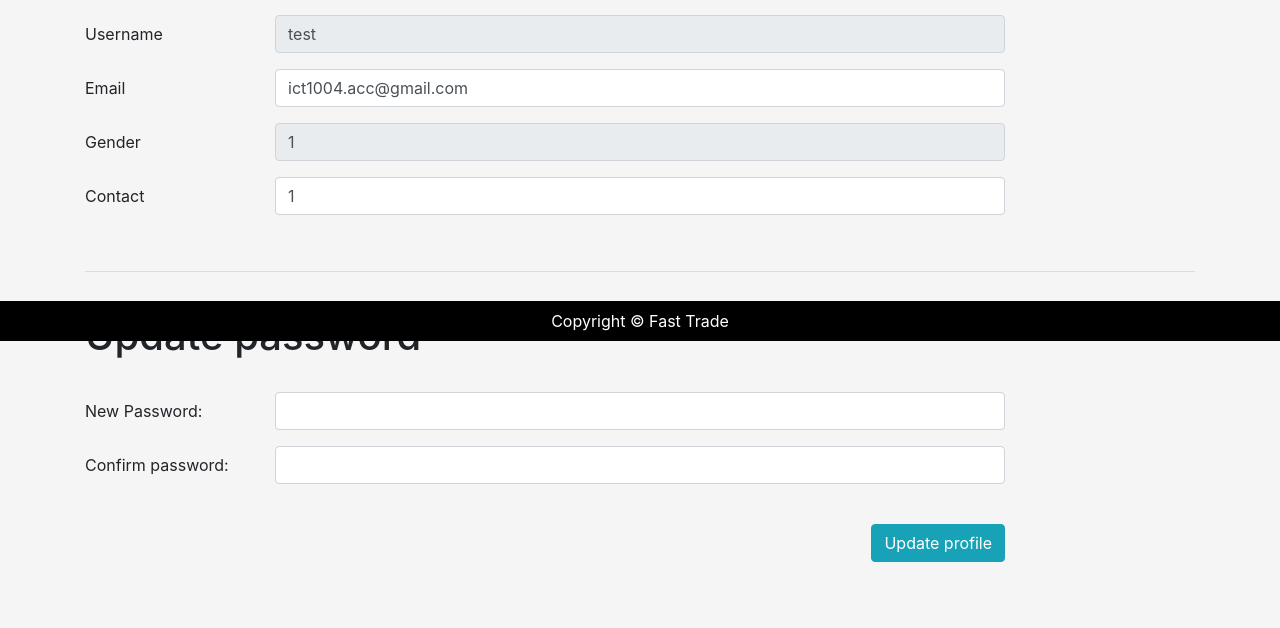
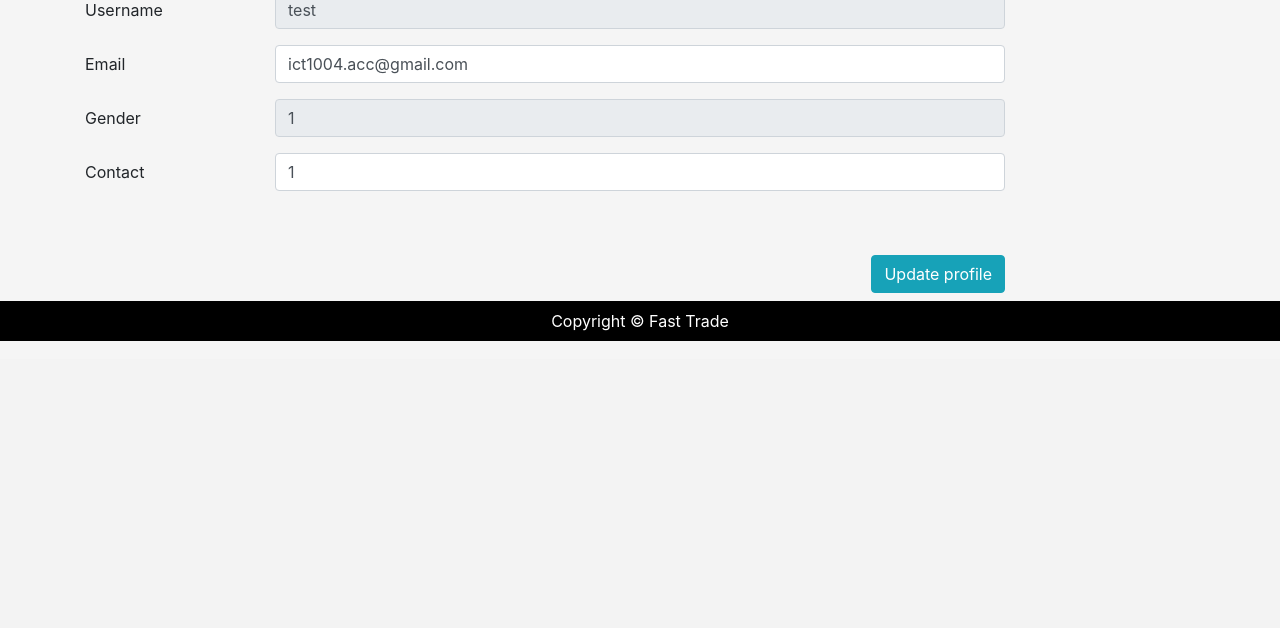
Before and after one commit to ianlaiky/ICT1004FinalProject, a PHP site: page /profile.php in a window 1280 px wide. Shown: the part 459-1087 px from the top of the page. After the commit the page ends 800 px from the top, so only its background shows below. Run offline with PHP 8.4, Linux system fonts and the light colour scheme; a user stored in the database is signed in; data that the repository does not hold is empty; some libraries are stand-ins or nearby versions.

```diff
--- a/css/shop-homepage.css
+++ b/css/shop-homepage.css
@@ -61,7 +61,7 @@ div.carousel-caption p{
   opacity: 1;
   display: block;
   width: 100%;
-  height: auto;
+  height: 250px;
   transition: .5s ease;
   backface-visibility: hidden;
 }
--- a/profile.php
+++ b/profile.php
@@ -87,25 +87,7 @@
 				  	<input type="text" class="form-control" name="contact" value=<?php echo $_SESSION['contact']?>>
 				</div>
 			</div>
-			<br>
-			<hr>
-			<br>
-
-			<h1>Update password</h1>
-			<br>
-			<div class="form-group row">
-				<label class="col-sm-2 col-form-label" for="password">New Password:</label>
-				<div class="col-sm-8">
-					<input type="password" class="form-control" name="password">
-				</div>
-			</div>
-			<div class="form-group row">
-				<label class="col-sm-2 col-form-label" for="confirm">Confirm password:</label>
-				<div class="col-sm-8">
-					<input type="password" class="form-control" name="confirm">
-				</div>
-			</div>
-			<br>
+			<br><br>
 			<div class="form-group row">
 				<div class="col-sm-offset-2 col-sm-10">
 				<button type="submit" class="btn btn-info float-right" name="update">Update profile</button>
```
